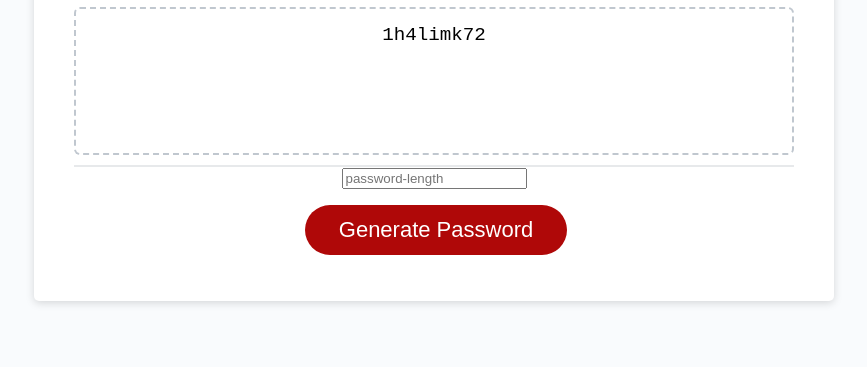
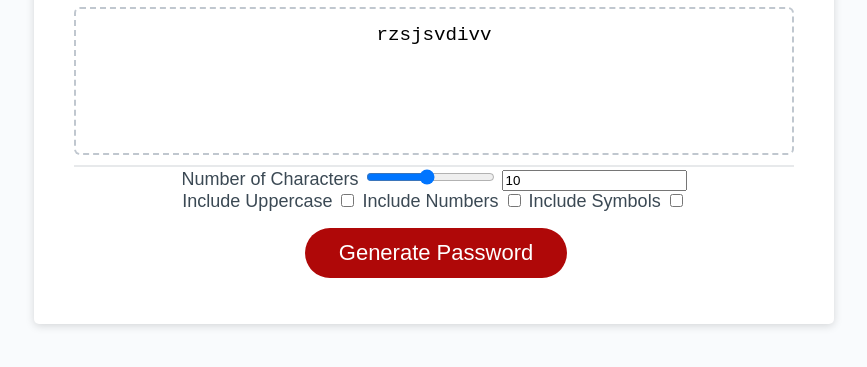
Before and after one commit to carolinetwyman/PasswordGeneratorFinal, a plain HTML site: page index.html in a window 1280 px wide. Both pictures are taken after a click on the button "Generate Password". Shown: the part 241-608 px from the top of the page, without its empty margins (206-1073 px from the left). Drawn offline with Linux system fonts and the light colour scheme.

Commit message:
randompasswordgenerator

```diff
--- a/index.html
+++ b/index.html
@@ -1,5 +1,6 @@
 <!DOCTYPE html>
 <html lang="en">
+
 <head>
   <meta charset="UTF-8" />
   <meta name="viewport" content="width=device-width, initial-scale=1.0" />
@@ -7,6 +8,7 @@
   <title>Password Generator</title>
   <link rel="stylesheet" href="style.css" />
 </head>
+
 <body>
   <div class="wrapper">
     <header>
@@ -17,21 +19,29 @@
         <h2>Generate a Password</h2>
       </div>
       <div class="card-body">
-          <textarea
-            readonly
-            id="password"
-            placeholder="Your Secure Password"
-            aria-label="Generated Password"
-          ></textarea>
+        <textarea readonly id="password" placeholder="Your Secure Password" aria-label="Generated Password"></textarea>
       </div>
       <div class="card-footer">
         <form id="form">
-            <input type="text" id="pwd-length" placeholder="password-length" />
+          <div>
+          <label for="">Number of Characters</label>
+          <input type="range" min="1" max="20" id="characterAmountRange" id="characterAmountRange" value="10" />
+          <input type="number" id="characterAmountNumber" value="10" placeholder="password-length" />
+          </div>
+      <label for="includeUppercase">Include Uppercase</label>
+      <input type="checkbox" id="includeUppercase" />
+
+      <label for="includeNumbers">Include Numbers</label>
+      <input type="checkbox" id="includeNumbers" />
+
+      <label for="includeSymbols">Include Symbols</label>
+      <input type="checkbox" id="includeSymbols" />
       </form>
-          <button id="generate" class="btn">Generate Password</button>
+      <button type="submit" id="generate" class="btn">Generate Password</button>
     </div>
   </div>
   </div>
   <script src="script2.js"></script>
 </body>
+
 </html>
--- a/script2.js
+++ b/script2.js
@@ -4,26 +4,45 @@ var LOWERCASE = ["a", "b", "c", "d", "e", "f", "g", "h", "i", "j", "k", "l", "m"
 var UPPERCASE = ["A", "B", "C", "D", "E", "F", "G", "H", "I", "J", "K", "L", "M", "N", "O", "P", "Q", "R", "S", "T", "U", "V", "W", "X", "Y", "Z"];
 var NUMBERS = ["0", "1", "2", "3", "4", "5", "6", "7", "8", "9"];
 var SYMBOLS = ["!", "@", "_", "#", "$", "%", "^", "&", "*", "(", ")", "~", "<", ">", "?"];
-var pwdLength = document.querySelector("#pwd-length");
-var characterLength = 9
+var characterAmountRange = document.querySelector("#characterAmountRange");
+var characterAmountNumber = document.getElementById('characterAmountNumber')
+var includeUppercaseElement = document.getElementById('includeUppercase')
+var includeNumbersElement = document.getElementById('includeNumbers')
+var includeSymbolsElement = document.getElementById('includeSymbols')
+var form = document.getElementById('form')
+// var characterLength = 9
 
-//function to store selected password length
-function storeLength() {
-  console.log("pwd-length");
-}
 
-// Write password to the #password input
-function writePassword() {
-  var charPool = LOWERCASE.concat(NUMBERS)
+characterAmountNumber.addEventListener('input', syncCharacterAmount)
+characterAmountRange.addEventListener('input', syncCharacterAmount)
+
+generateBtn.addEventListener("click", e => {
+  e.preventDefault()
+  var characterAmount = characterAmountNumber.value
+  var includeUppercase = includeUppercaseElement.checked
+  var includeNumbers = includeNumbersElement.checked
+  var includeSymbols = includeSymbolsElement.checked
+  var password = generatePassword(characterAmount, includeUppercase, includeNumbers, includeSymbols)
+})
+
+function generatePassword(characterAmount, includeUppercase, includeNumbers, includeSymbols) {
+    //console.log(NUMBERS)
+    var charCodes = LOWERCASE
+    if (includeUppercase) charCodes = charCodes.concat(UPPERCASE)
+    if (includeNumbers) charCodes = charCodes.concat(NUMBERS)
+    if (includeSymbols) charCodes = charCodes.concat(SYMBOLS)
     var passwordText = document.getElementById("password");
     var password = ""
-  for (var i = 0; i < characterLength; i++) {
+    for (var i = 0; i < characterAmount; i++) {
     //  console.log(i)
-    var randomIndex = Math.floor(Math.random() * charPool.length)
-    password += charPool[randomIndex]
+      var randomIndex = Math.floor(Math.random() * charCodes.length)
+      password += charCodes[randomIndex]
     }
     passwordText.textContent = password
   }
 
-// Add event listener to generate button
-generateBtn.addEventListener("click", writePassword);
+function syncCharacterAmount(e) {
+  var value = e.target.value
+  characterAmountNumber.value = value
+  characterAmountRange.value = value
+}
```
Lines whose indentation alone changed are shown as unchanged.
